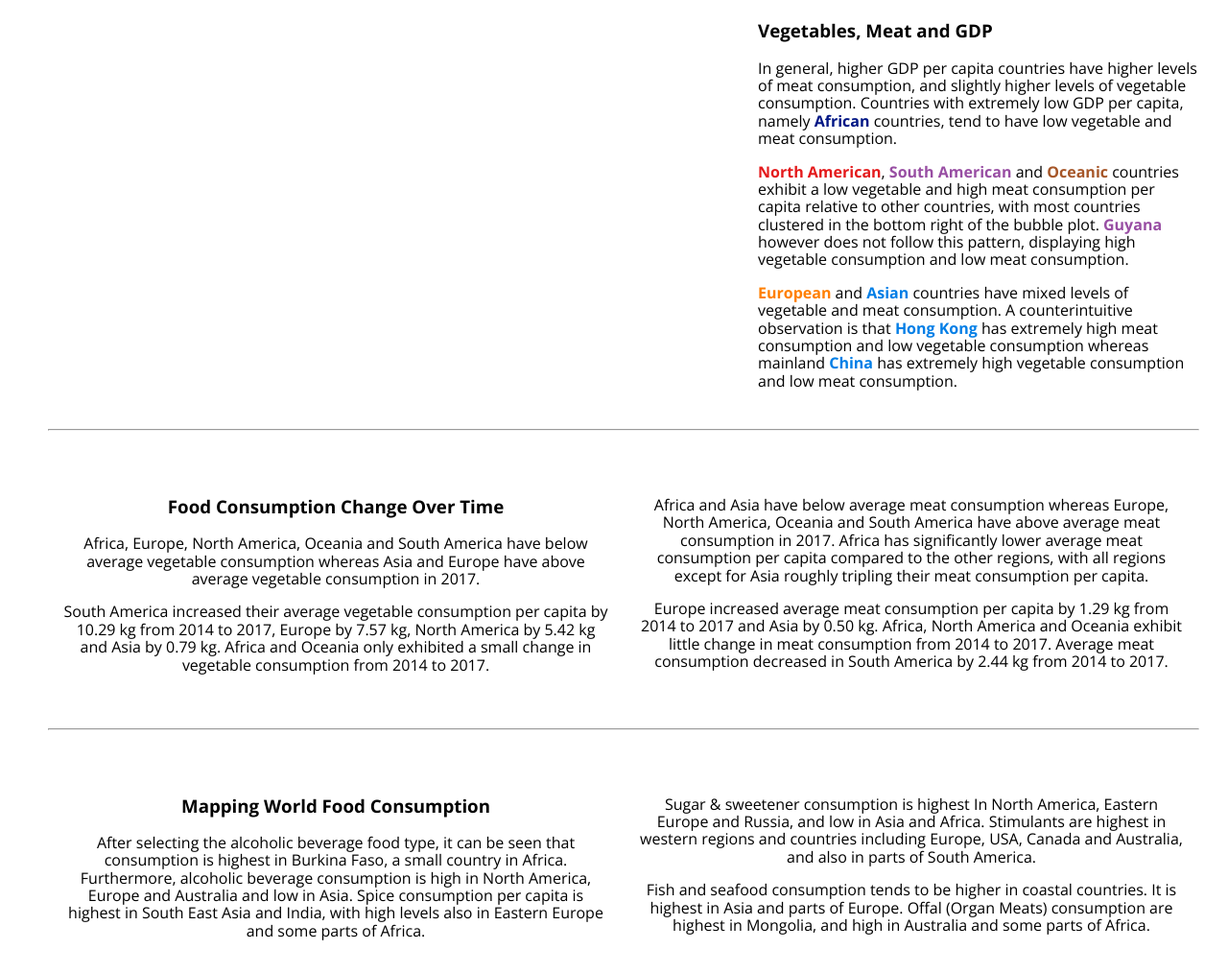
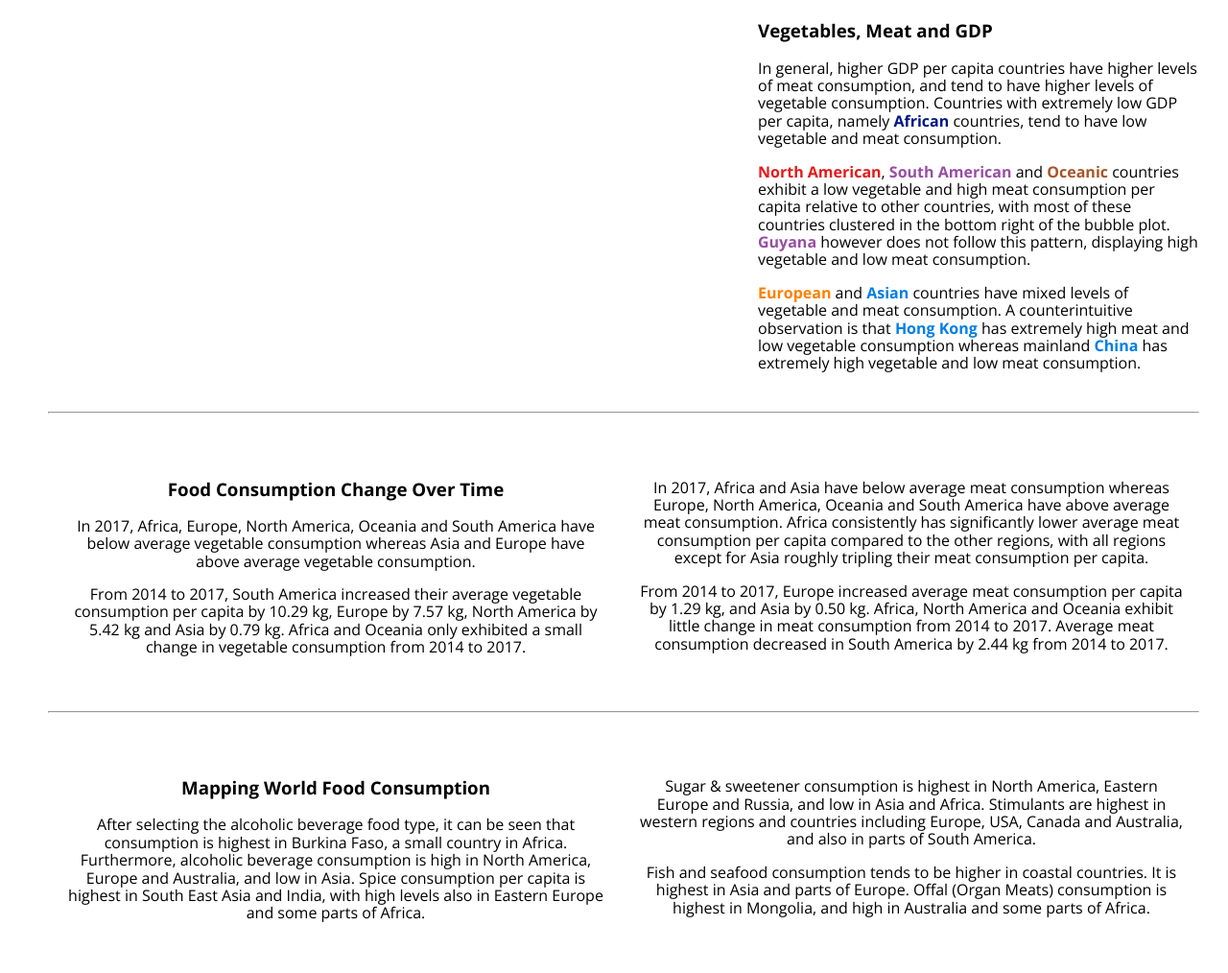
Before and after one commit to benchipperfield/FIT3179, a plain HTML site: page multiple_charts/js/world_food_consumption.html in a window 1280 px wide. Shown: the part 160-1174 px from the top of the page at 96% size. Drawn offline with nearby package versions, Linux system fonts and the light colour scheme; a script that the page names is missing.

Commit message:
Update world_food_consumption.html

```diff
--- a/multiple_charts/js/world_food_consumption.html
+++ b/multiple_charts/js/world_food_consumption.html
@@ -168,9 +168,9 @@
         <div class="pure-u-2-5">
           <div class="description description-right">
             <h3>Vegetables, Meat and GDP</h3>
-            <p>In general, higher GDP per capita countries have higher levels of meat consumption, and slightly higher levels of vegetable consumption. Countries with extremely low GDP per capita, namely <mark class="af">African</mark> countries, tend to have low vegetable and meat consumption.</p>
-            <p> <mark class="na">North American</mark>, <mark class="sa">South American</mark> and <mark class="o">Oceanic</mark>  countries exhibit a low vegetable and high meat consumption per capita relative to other countries, with most countries clustered in the bottom right of the bubble plot. <mark class="sa">Guyana</mark> however does not follow this pattern, displaying high vegetable consumption and low meat consumption.</p>
-            <p> <mark class="e">European</mark> and <mark class="as">Asian</mark> countries have mixed levels of vegetable and meat consumption. A counterintuitive observation is that <mark class="as">Hong Kong</mark> has extremely high meat consumption and low vegetable consumption whereas mainland <mark class="as">China</mark> has extremely high vegetable consumption and low meat consumption. </p>
+            <p>In general, higher GDP per capita countries have higher levels of meat consumption, and tend to have higher levels of vegetable consumption. Countries with extremely low GDP per capita, namely <mark class="af">African</mark> countries, tend to have low vegetable and meat consumption.</p>
+            <p> <mark class="na">North American</mark>, <mark class="sa">South American</mark> and <mark class="o">Oceanic</mark> countries exhibit a low vegetable and high meat consumption per capita relative to other countries, with most of these countries clustered in the bottom right of the bubble plot. <mark class="sa">Guyana</mark> however does not follow this pattern, displaying high vegetable and low meat consumption.</p>
+            <p> <mark class="e">European</mark> and <mark class="as">Asian</mark> countries have mixed levels of vegetable and meat consumption. A counterintuitive observation is that <mark class="as">Hong Kong</mark> has extremely high meat and low vegetable consumption whereas mainland <mark class="as">China</mark> has extremely high vegetable and low meat consumption. </p>
           </div>
         </div>
 
@@ -196,15 +196,15 @@
      <div class="pure-u-1-2">
        <div class="l-box">
          <h3>Food Consumption Change Over Time</h3>
-         <p> Africa, Europe, North America, Oceania and South America have below average vegetable consumption whereas Asia and Europe have above average vegetable consumption in 2017.</p>
-         <p> South America increased their average vegetable consumption per capita by 10.29 kg from 2014 to 2017, Europe by 7.57 kg, North America by 5.42 kg and Asia by 0.79 kg. Africa and Oceania only exhibited a small change in vegetable consumption from 2014 to 2017.</p>
+         <p> In 2017, Africa, Europe, North America, Oceania and South America have below average vegetable consumption whereas Asia and Europe have above average vegetable consumption.</p>
+         <p> From 2014 to 2017, South America increased their average vegetable consumption per capita by 10.29 kg, Europe by 7.57 kg, North America by 5.42 kg and Asia by 0.79 kg. Africa and Oceania only exhibited a small change in vegetable consumption from 2014 to 2017.</p>
        </div>
      </div>
      <div class="pure-u-1-2">
        <div class="l-box">
          <h3> <mark class="hidden"> aaaaaaaa </mark> </h3>
-         <p>Africa and Asia have below average meat consumption whereas Europe, North America, Oceania and South America have above average meat consumption in 2017. Africa has significantly lower average meat consumption per capita compared to the other regions, with all regions except for Asia roughly tripling their meat consumption per capita.</p>
-         <p> Europe increased average meat consumption per capita by 1.29 kg from 2014 to 2017 and Asia by 0.50 kg. Africa, North America and Oceania exhibit little change in meat consumption from 2014 to 2017. Average meat consumption decreased in South America by 2.44 kg from 2014 to 2017.</p>
+         <p>In 2017, Africa and Asia have below average meat consumption whereas Europe, North America, Oceania and South America have above average meat consumption. Africa consistently has significantly lower average meat consumption per capita compared to the other regions, with all regions except for Asia roughly tripling their meat consumption per capita.</p>
+         <p> From 2014 to 2017, Europe increased average meat consumption per capita by 1.29 kg, and Asia by 0.50 kg. Africa, North America and Oceania exhibit little change in meat consumption from 2014 to 2017. Average meat consumption decreased in South America by 2.44 kg from 2014 to 2017.</p>
        </div>
      </div>
    </div>
@@ -227,14 +227,14 @@
      <div class="pure-u-1-2">
        <div class="l-box">
          <h3>Mapping World Food Consumption</h3>
-         <p>After selecting the alcoholic beverage food type, it can be seen that consumption is highest in Burkina Faso, a small country in Africa. Furthermore, alcoholic beverage consumption is high in North America, Europe and Australia and low in Asia. Spice consumption per capita is highest in South East Asia and India, with high levels also in Eastern Europe and some parts of Africa. </p>
+         <p>After selecting the alcoholic beverage food type, it can be seen that consumption is highest in Burkina Faso, a small country in Africa. Furthermore, alcoholic beverage consumption is high in North America, Europe and Australia, and low in Asia. Spice consumption per capita is highest in South East Asia and India, with high levels also in Eastern Europe and some parts of Africa.</p>
        </div>
      </div>
      <div class="pure-u-1-2">
        <div class="l-box">
          <h3><mark class="hidden">aaaaa</mark></h3>
-         <p>Sugar & sweetener consumption is highest In North America, Eastern Europe and Russia, and low in Asia and Africa. Stimulants are highest in western regions and countries including Europe, USA, Canada and Australia, and also in parts of South America.</p>
-         <p>Fish and seafood consumption tends to be higher in coastal countries. It is highest in Asia and parts of Europe. Offal (Organ Meats) consumption are highest in Mongolia, and high in Australia and some parts of Africa.</p>
+         <p>Sugar & sweetener consumption is highest in North America, Eastern Europe and Russia, and low in Asia and Africa. Stimulants are highest in western regions and countries including Europe, USA, Canada and Australia, and also in parts of South America.</p>
+         <p>Fish and seafood consumption tends to be higher in coastal countries. It is highest in Asia and parts of Europe. Offal (Organ Meats) consumption is highest in Mongolia, and high in Australia and some parts of Africa.</p>
        </div>
      </div>
    </div>
```
